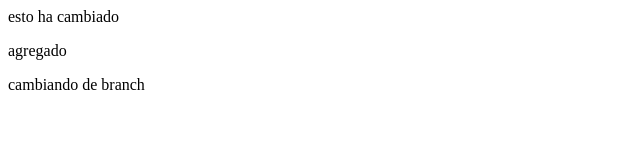
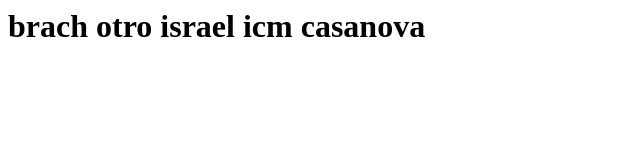
Before and after one commit to IsraCM/israel, a plain HTML site: page index.html in a window 1280 px wide. Shown: the whole page, without its empty margins (0-640 px from the left). Drawn offline with Linux system fonts and the light colour scheme.

Commit message:
se cambio de usuario

```diff
--- a/index.html
+++ b/index.html
@@ -3,8 +3,6 @@
 	<title>CHANGED</title>
 </head>
 <body>
- <p>esto ha cambiado</p>
- <p>agregado</p>
- <p>cambiando de branch</p>
+	<h1>brach otro israel icm casanova</h1>
 </body>
 </html>
```
